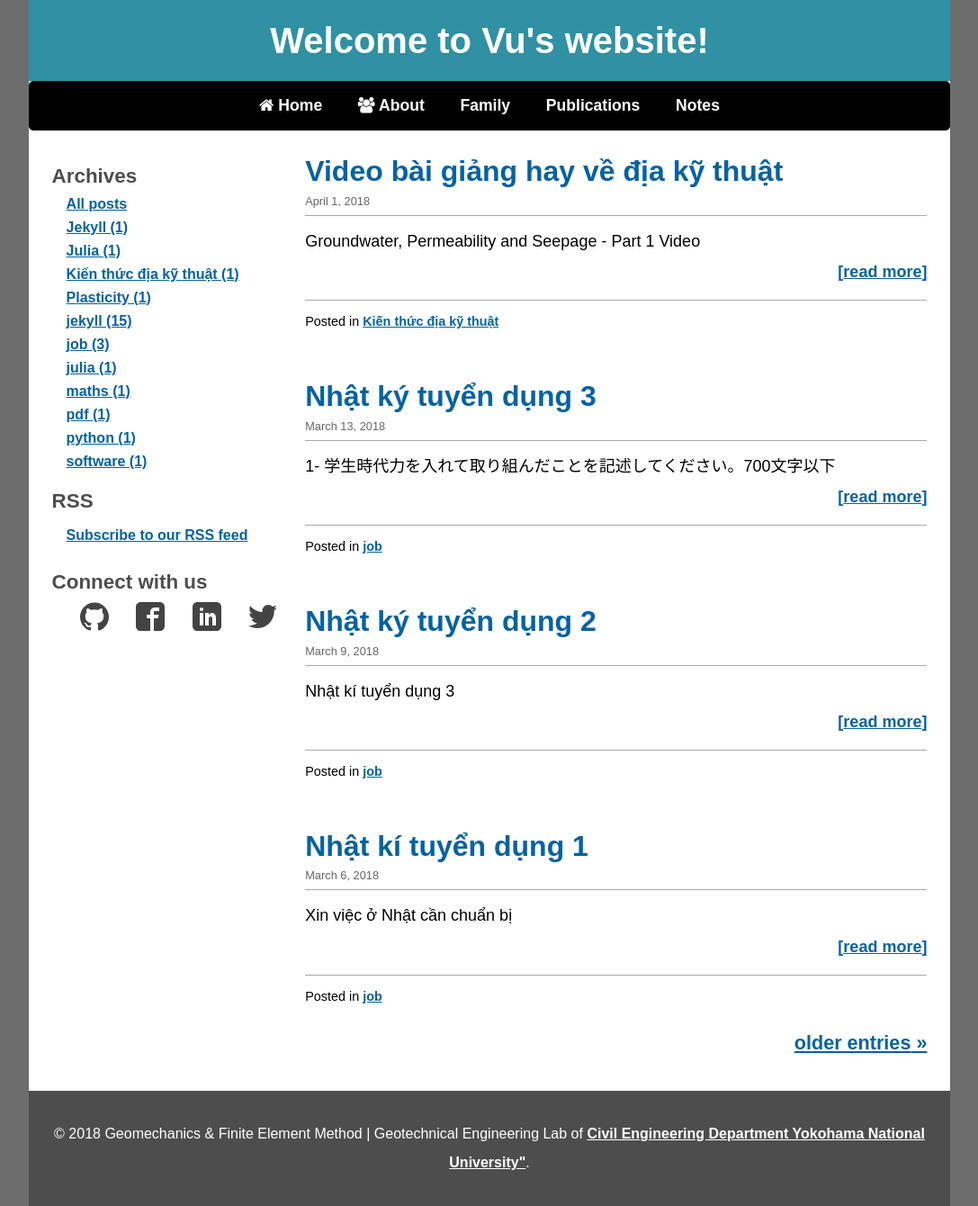
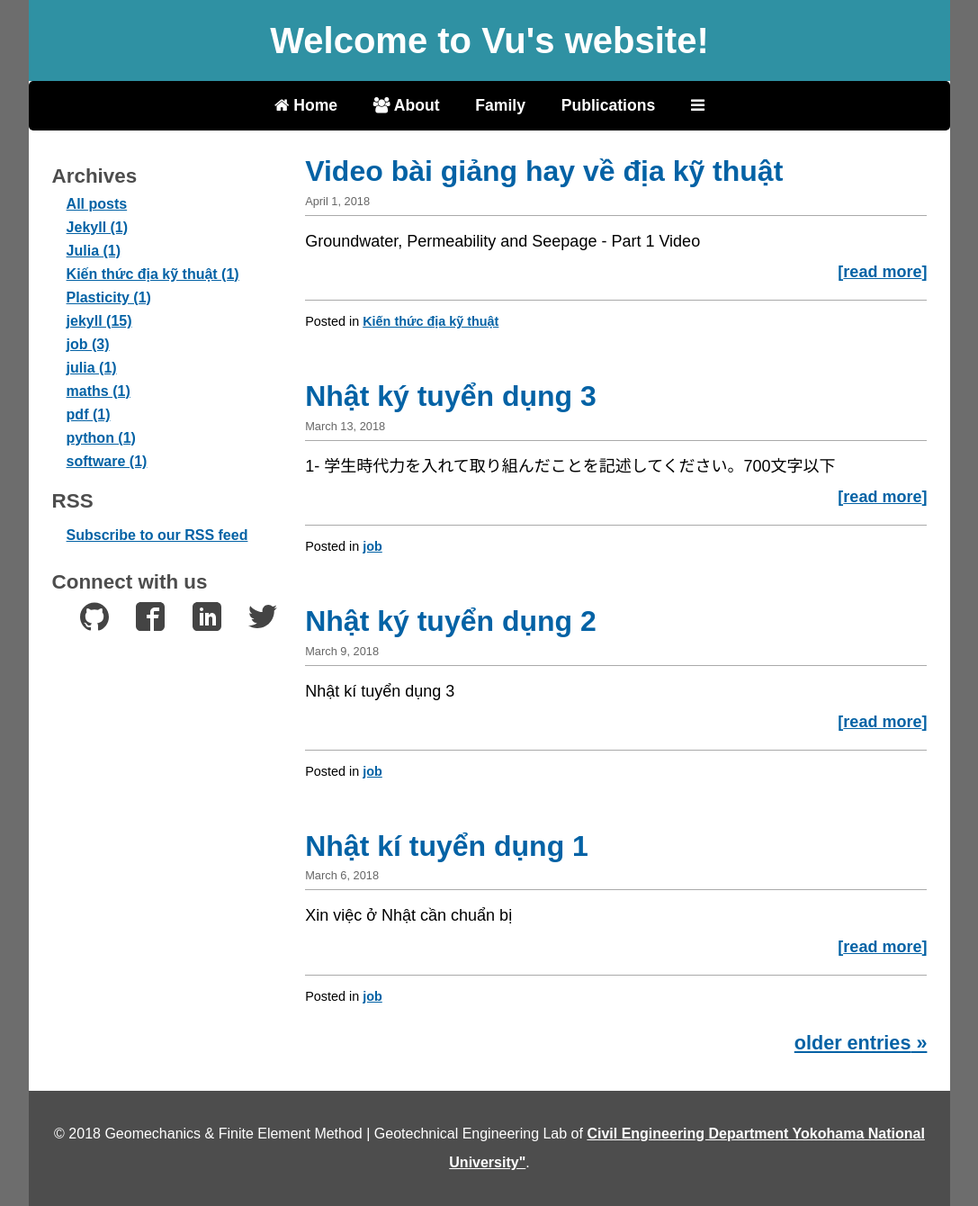
Before and after one commit to quangvunp/geomechanics, a Jekyll site: the page built from index.html, in a window 1280 px wide. Shown: the whole page at 90% size, without its empty margins (96-1183 px from the left). Built offline with Jekyll 4.4.1, drawn with Linux system fonts in a browser that asks for light colours; the list of posts is cut into pages by our own code.

Commit message:
Update default.html

```diff
--- a/_layouts/default.html
+++ b/_layouts/default.html
@@ -36,7 +36,7 @@
 	<li><a href="{{site.baseurl}}/Plasticity.html"><i class="fa fa-file-pdf-o"></i> Plasticity </a></li>
 	<li><a href="{{site.baseurl}}/geotech.html"> Geomechanics </a></li>
 	-->
-	<li><a href="#"> Notes </a>
+	<li><a href="#"><i class="fa fa-bars"></i></a>
 		<ul>
  		<li><a class = "button" href="{{site.baseurl}}/Plasticity.html"> Plasticity </a></li>
  	        <li><a class = "button" href="{{site.baseurl}}/geotech.html"> Geomechanics </a></li>
```
